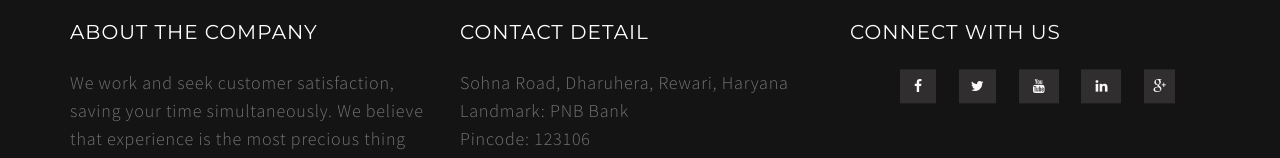
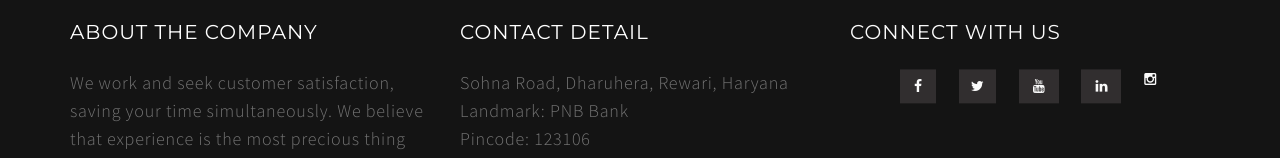
Before and after one commit to g3nassociates/g3nassociates.github.io, a plain HTML site: page index.html in a window 1280 px wide. Shown: the part 10078-10236 px from the top of the page. Drawn offline with Linux system fonts and the light colour scheme; some packages are replaced by stand-ins of ours.

Commit message:
Update index.html

```diff
--- a/index.html
+++ b/index.html
@@ -745,7 +745,7 @@ We also plan to expand our flexibility in giving hydraulic cranes on rental basi
         <li style="margin: 10px"><a href="https://www.youtube.com/channel/UCbtHK6lI-k3W3CMgVX1XCMg" class="social-icon" target="_blank"> <i class="fa fa-youtube"></i></a></li>
         <!--li style="margin: 10px"><a href="https://www.instagram.com/g3nassociates25/" class="social-icon" target="_blank"> <i class="fa fa-instagram"></i></a></li-->
         <li style="margin: 10px"><a href="https://www.linkedin.com/in/g3n-associates-480129168/" class="social-icon" target="_blank"> <i class="fa fa-linkedin"></i></a></li>
-        <li style="margin: 10px"><a href="https://plus.google.com/u/1/100906627070297628622" class="social-icon" target="_blank"> <i class="fa fa-google-plus"></i></a></li>
+        <li style="margin: 10px"><a href="https://www.instagram.com/associatesg3n/" class="social-icon" target="_blank"> <i class="fa fa-instagram"></i></a></li>
     </ul>
 </div>
               </div>
```
